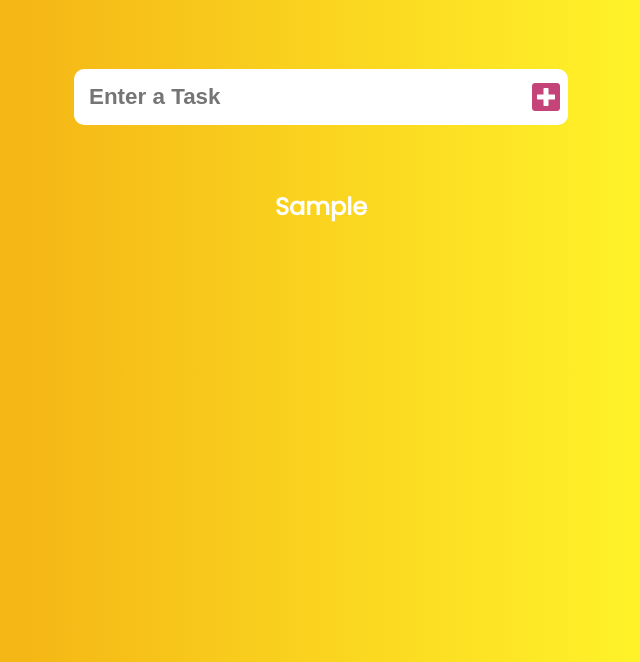
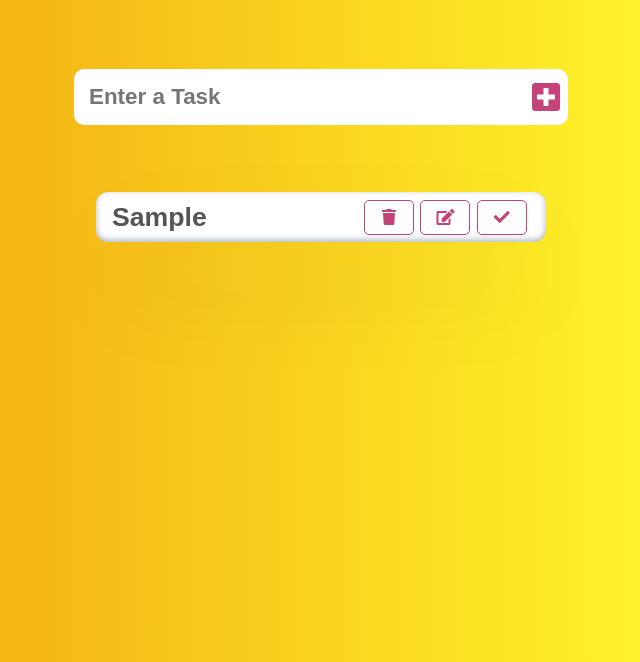
Before and after one commit to hamidreza1hp/my-todo, a plain HTML site: page index.html in a window 1280 px wide. Both pictures are taken after typing "Sample" into the empty fields and a click on the button 865 px from the left and 235 px from the top of the page. Shown: the part 138-800 px from the top of the page, without its empty margins (319-959 px from the left). Drawn offline with Linux system fonts and the light colour scheme.

Commit message:
version 2

```diff
--- a/main.js
+++ b/main.js
@@ -8,48 +8,75 @@ const errorMsg = document.getElementById("error-msg");
 const todoList = [];
 
 const createListItem = () => {
-    todoList.forEach((item) => {
-        let listItem = document.createElement('li');
-        let listItemTitle = document.createElement('h2');
-        listItemTitle.innerText = item.title;
-        listItem.appendChild(listItemTitle);
-        list.appendChild(listItem);
-    })
+    const nowTodo = localStorage.getItem('todos');
+    const parsedNowTodo = JSON.parse(nowTodo);
+    if (parsedNowTodo && parsedNowTodo.length > 0) {
+        parsedNowTodo.forEach((item) => {
+            const listItem = document.createElement('button');
+            listItem.setAttribute("class", "button-list");
+            const listItemDetails = document.createElement('div')
+            const listItemTitle = document.createElement('h1');
+            listItemTitle.innerText = item.title;
+            listItemDetails.appendChild(listItemTitle);
+
+            const listItemAction = document.createElement('div');
+            listItemAction.setAttribute("class", "list-item-action");
+
+            const deleteBtn = document.createElement('button');
+            deleteBtn.setAttribute("class", "deletebtn");
+            deleteBtn.innerHTML = " <i class='fas fa-trash'</i>";
+
+            const editBtn = document.createElement('button');
+            editBtn.setAttribute("class", "editbtn");
+            editBtn.innerHTML = "<i class='fas fa-edit'></i>";
+
+            const checkBtn = document.createElement('button');
+            checkBtn.setAttribute("class", "checkbtn");
+            checkBtn.innerHTML = "<i class='fas fa-check'></i>";
+
+            listItemAction.append(deleteBtn, editBtn, checkBtn);
+
+            listItem.append(listItemDetails, listItemAction);
+            list.appendChild(listItem);
+
+        })
+    }
 };
+
 
 createListItem();
 
+
 btnTodo.addEventListener('click', (e) => {
     e.preventDefault();
-    if(input.value === "") {
-        errorMsg.style.display="block";
-        errorMsg.innerText="This feild is required";
-        input.style.borderStyle="solid";
-        input.style.borderColor="red";
-        input.style.borderWidth="1px";
-    }
-    // if (input.value === "") {
-    //     alertEl.style.top = "8.5rem"
-    //     alertEl.children[0].innerText = "This feild is required";
-    //     setTimeout(() => {
-    //         alertEl.style.top = "-100%";
-    //     }, 3000);
-    // }
-    else {
-        errorMsg.style.display="none";
-        input.style.borderStyle="none";
+    if (!input.value) {
+        errorMsg.style.display = "block";
+        errorMsg.innerText = "This feild is required";
+        input.style.borderStyle = "solid";
+        input.style.borderColor = "red";
+        input.style.borderWidth = "1px";
+    } else {
+        errorMsg.style.display = "none";
+        input.style.borderStyle = "none";
         const newTodo = {
             title: input.value
         };
-        todoList.push(newTodo);
+
+        const nowTodo = localStorage.getItem('todos');
+        const parsedNowTodo = JSON.parse(nowTodo);
+
+        if (parsedNowTodo && parsedNowTodo.length > 0) {
+            const mergedData = [...parsedNowTodo, newTodo];
+            const stringifyTodo = JSON.stringify(mergedData)
+            localStorage.setItem('todos', stringifyTodo);
+        } else {
+            todoList.push(newTodo);
+            const stringifyTodo = JSON.stringify(todoList)
+            localStorage.setItem('todos', stringifyTodo);
+        };
+
         list.innerHTML = "";
         createListItem();
         input.value = "";
     }
 });
-
-const errorFunc = () => {
-    alertEl.style.top = "-100%"
-}
-
-alertEl.children[1].addEventListener('click', errorFunc);
--- a/style.css
+++ b/style.css
@@ -5,6 +5,9 @@
 }
 
 body {
+    max-width: 1440px;
+    margin: 0 auto;
+    font-size: 1.4rem;
     text-align: center;
     background: rgb(244, 177, 3);
     background: linear-gradient(90deg, rgba(244, 177, 3, 0.9248074229691877) 27%, rgba(255, 239, 0, 0.8379726890756303) 74%);
@@ -16,6 +19,10 @@ body {
 header {
     font-size: 2rem;
     text-shadow: 3px 1px 2px rgb(93, 122, 93);
+}
+
+button {
+    cursor: pointer;
 }
 
 header,
@@ -45,6 +52,7 @@ form input {
     font-weight: 600;
     color: #000000ab;
     padding: 15px;
+    caret-color: #c4447a;
 
 }
 
@@ -71,8 +79,11 @@ form button:hover {
 }
 
 #list {
-
     margin-top: 2.5rem;
+    display: flex;
+    flex-direction: column;
+    /* justify-content: center; */
+    align-items: center;
 }
 
 /* error style*/
@@ -91,7 +102,7 @@ form button:hover {
     padding: .5rem;
     border-radius: .4rem;
     font-size: 1.4rem;
-    top:-100%;
+    top: -100%;
     transition: .5s ease;
 }
 
@@ -102,6 +113,7 @@ form button:hover {
     cursor: pointer;
     font-size: 1.4rem;
 }
+
 #error-msg {
     color: rgba(255, 0, 0, 0.699);
     position: absolute;
@@ -110,5 +122,53 @@ form button:hover {
     font-size: 1.2rem;
     font-weight: 900;
     display: none;
-    text-shadow: 3px 4px 7px rgba(81,67,21,0.8);
+    text-shadow: 3px 4px 7px rgba(81, 67, 21, 0.8);
 }
+
+/* class in js */
+
+.button-list {
+    display: flex;
+    justify-content: space-between;
+    align-items: center;
+    background-color: white;
+    color: #000000ab;
+    width: 450px;
+    height: 50px;
+    padding: 0 1rem;
+    margin: .2rem 0;
+    border-radius: 12px;
+    border: none;
+    box-shadow: rgba(50, 50, 93, 0.25) 0px 50px 100px -20px, rgba(0, 0, 0, 0.3) 0px 30px 60px -30px, rgba(10, 37, 64, 0.35) 0px -2px 6px 0px inset;
+
+}
+
+
+/* .list-item-action {
+    padding: 1rem 1rem;
+} */
+
+.deletebtn,
+.editbtn,
+.checkbtn {
+    width: 50px;
+    height: 35px;
+    margin: 0 .2rem;
+    font-size: 16px;
+    border-radius: 5px;
+    color: #c4447a;
+    background-color: #fff;
+    border: 1px solid #c4447a;
+    transition: .5s;
+    transition: .5s ease;
+}
+
+.deletebtn:hover,
+.editbtn:hover,
+.checkbtn:hover {
+    color: #fff;
+    background-color: #c4447a;
+    border: none;
+    padding: .5rem;
+    transition: .5s ease;
+}
```
Also changed, not shown: index.html (+0 -5 lines).
